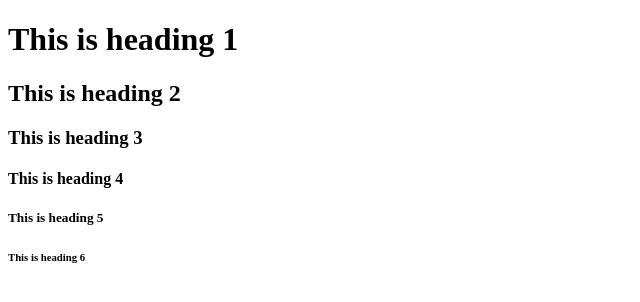
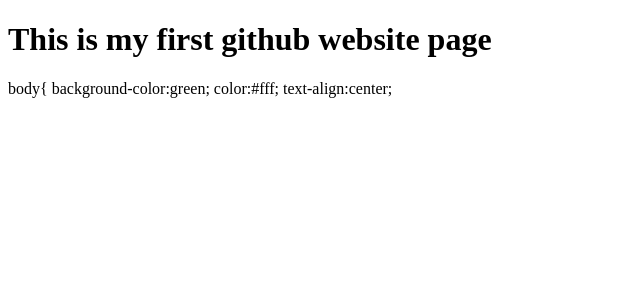
Before and after one commit to nishimwe13/test, a plain HTML site: page index.html in a window 1280 px wide. Shown: the whole page, without its empty margins (0-640 px from the left). Drawn offline with Linux system fonts and the light colour scheme.

Commit message:
Update index.html

```diff
--- a/index.html
+++ b/index.html
@@ -1,13 +1,17 @@
 <!DOCTYPE html>
 <html>
+  <title>
+    Creating a new website!
+  </title>
+
 <body>
+ <h1> This is my first github website page</h1>
+</body>
 
-<h1>This is heading 1</h1>
-<h2>This is heading 2</h2>
-<h3>This is heading 3</h3>
-<h4>This is heading 4</h4>
-<h5>This is heading 5</h5>
-<h6>This is heading 6</h6>
-
-</body>
+<styles>
+  body{
+    background-color:green;
+    color:#fff;
+    text-align:center;
+</styles>
 </html>
```
